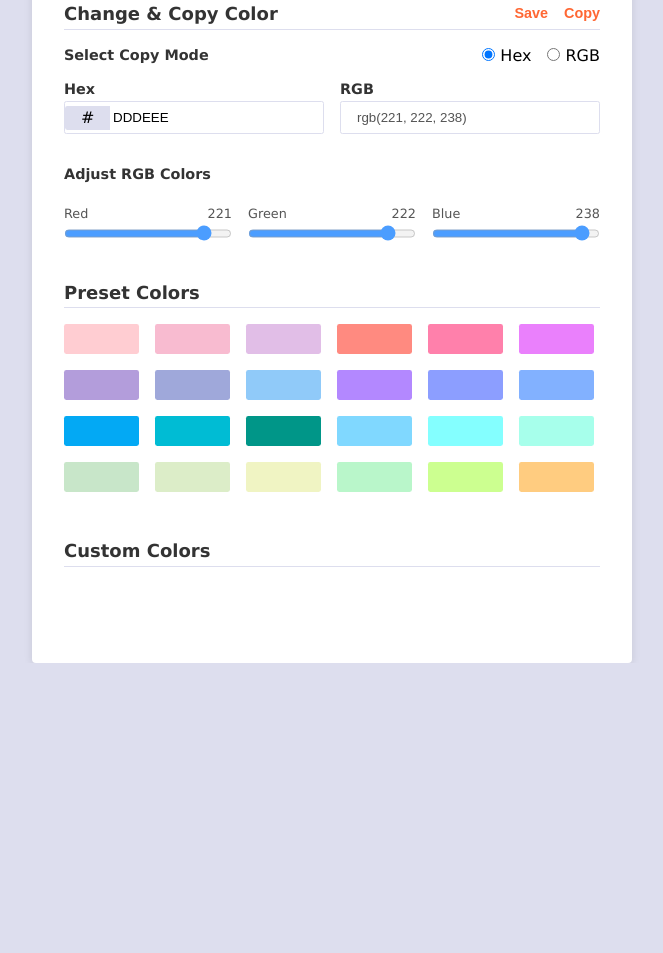
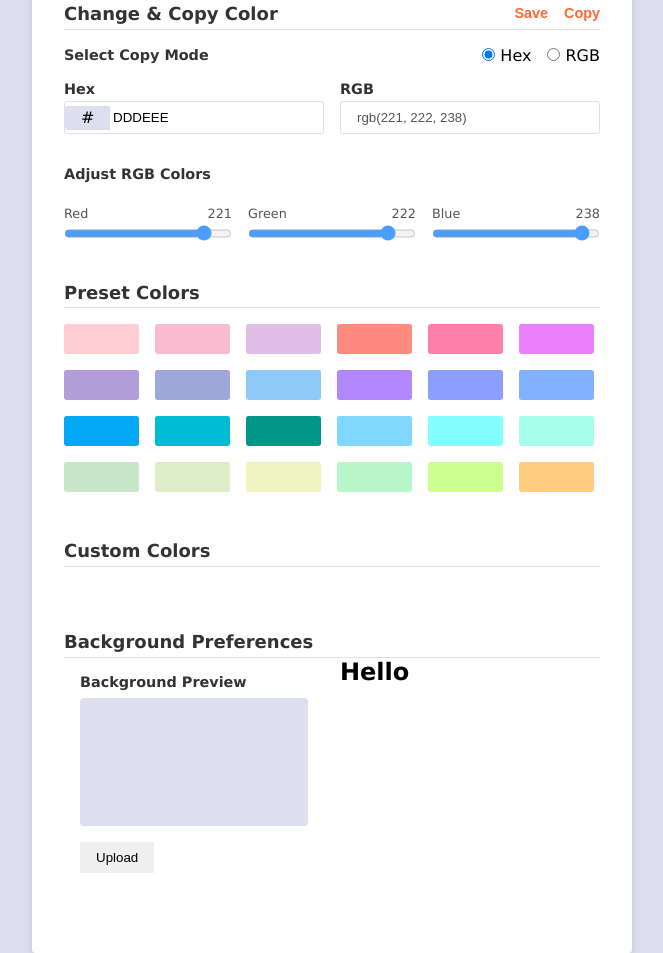
Before and after one commit to sohagraha/Dom-Projects, a plain HTML site: page 3. RGB Color Generator v3.0/index.html in a window 1280 px wide. Shown: the part 264-1217 px from the top of the page, without its empty margins (308-971 px from the left). Before the commit the page ends 927 px from the top, so only its background shows below. Drawn offline with Linux system fonts and the light colour scheme.

Commit message:
background image Change

```diff
--- a/3. RGB Color Generator v3.0/app.js
+++ b/3. RGB Color Generator v3.0/app.js
@@ -5,6 +5,9 @@ window.onload = () => {
 let rgbTxt;
 let div = null;
 let copySound = new Audio('./button-09a.wav');
+let file = "";
+let imgUrl = ""
+
 
 let randColorBtn = document.getElementById("generate-random-color");
 let colorDisplay = document.getElementById("color-display");
@@ -62,6 +65,16 @@ let defaultPresetColors = [
 ];
 
 let saveColor = JSON.parse(localStorage.getItem('custom-colors'));
+
+// Background Preference
+
+let bgFileInputBtn = document.getElementById("bg-file-input-btn");
+let bgFileInput = document.getElementById('bg-file-input');
+let bgPreview = document.getElementById('bg-preview');
+let bgFileDeleteBtn = document.getElementById('bg-file-delete-btn');
+bgFileDeleteBtn.style.display = 'none';
+
+
 
 // Event Listeners
 colorModeHex.addEventListener("click", () => {
@@ -127,6 +140,27 @@ colorSliderGreen.addEventListener('change', () => {
 colorSliderBlue.addEventListener('change', () => {
 	rgbColor.blue = colorSliderBlue.value;
 	sliderChange();
+})
+
+
+bgFileInputBtn.addEventListener('click', () => {
+	bgFileInput.click();
+})
+
+bgFileInput.addEventListener('change', (event) => {
+	file = event.target.files[0];
+	imgUrl = URL.createObjectURL(file);
+	bgPreview.style.background = `url(${imgUrl})`
+	document.body.style.background = `url(${imgUrl})`
+	if (imgUrl) {
+		bgFileDeleteBtn.style.display = 'block';
+	}
+})
+
+bgFileDeleteBtn.addEventListener("click", () => {
+	bgFileDeleteBtn.style.display = 'none';
+	bgPreview.style.background = ``
+	document.body.style.background = ``
 })
 
 
--- a/3. RGB Color Generator v3.0/index.html
+++ b/3. RGB Color Generator v3.0/index.html
@@ -107,6 +107,29 @@
 			<div class="divider"></div>
 			<div class="custom-colors" id="custom-colors"></div>
 		</section>
+
+		<!-- Background Preferences -->
+		<section class="section">
+			<div class="section-header">
+				<h3 class="section-title">Background Preferences</h3>
+			</div>
+			<div class="divider"></div>
+			<div class="background-preferences">
+				<div class="background-left-panel">
+					<p class="lead">Background Preview</p>
+					<div class="background-image" id="bg-preview"></div>
+					<div class="background-control">
+						<input type="file" class="file-input" id="bg-file-input" accept="image/*" />
+						<button class="background-control-btn" id="bg-file-delete-btn">Remove</button>
+						<button class="background-control-btn" id="bg-file-input-btn">Upload</button>
+					</div>
+				</div>
+				<div class="background-right-panel">
+					<h1>Hello</h1>
+				</div>
+			</div>
+		</section>
+
 	</div>
 </body>
 
--- a/3. RGB Color Generator v3.0/style.css
+++ b/3. RGB Color Generator v3.0/style.css
@@ -254,3 +254,43 @@ label {
 	opacity: 0.9;
 	box-shadow: 0px 1px 4px 0 rgba(0, 0, 0, 0.2);
 }
+
+/* background preferences */
+.background-preferences {
+	display: grid;
+	grid-template-columns: 1fr 1fr;
+	gap: 1rem;
+}
+
+.background-left-panel {
+	padding: 1rem;
+	width: 100%;
+}
+
+.background-image {
+	width: 100%;
+	padding-top: 56.25%;
+	border-radius: 0.25rem;
+	background-color: #dddeee;
+	margin-top: 0.5rem;
+	background-repeat: no-repeat !important;
+	background-size: 100% 100% !important;
+	background-position: bottom !important;
+}
+
+.background-control {
+	margin-top: 1rem;
+	display: flex;
+	gap: 0.5rem;
+}
+
+.file-input {
+	display: none;
+}
+
+.background-control-btn {
+	padding: 0.5rem 1rem;
+	border: none;
+	outline: none;
+	cursor: pointer;
+}
```
